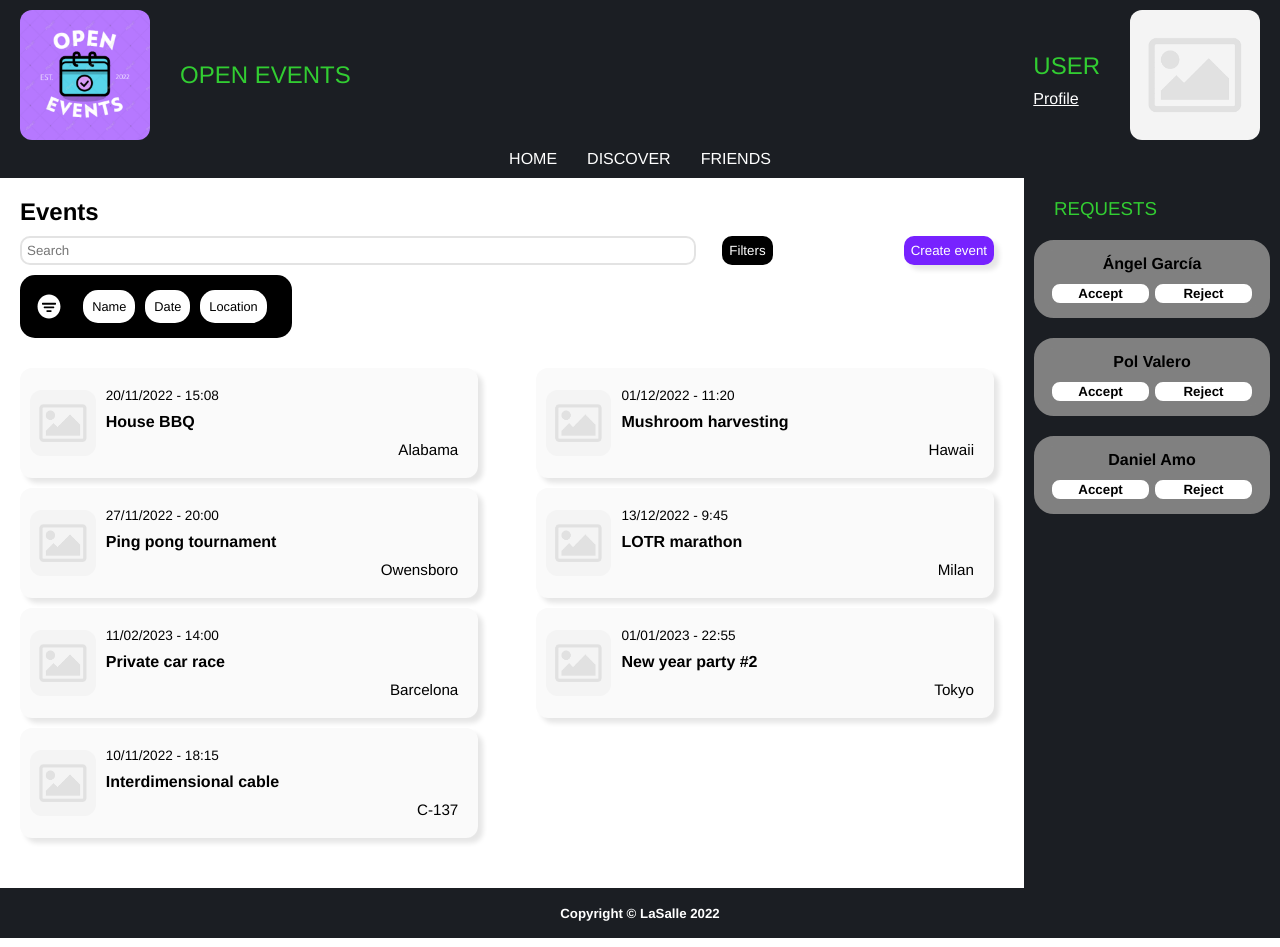
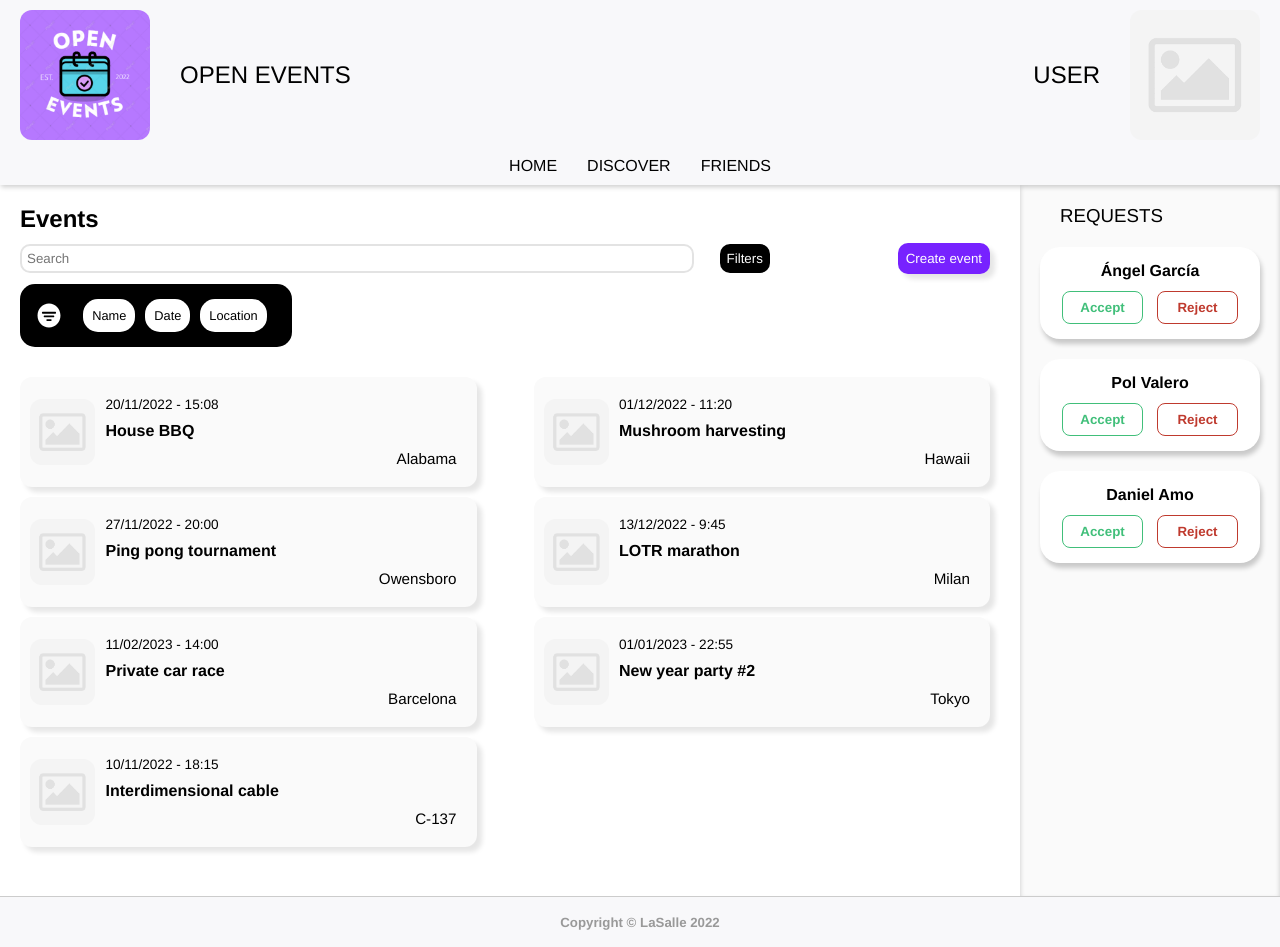
Before and after one commit to pol-valero/vue-open-events-web, a Vue app: page / in a window 1280 px wide. Built offline with nearby package versions, Linux system fonts and the light colour scheme.

Commit message:
Changed colors in most views except timeline and chat. Some buttons missing a style.

```diff
--- a/src/App.vue
+++ b/src/App.vue
@@ -9,18 +9,19 @@ import { RouterLink, RouterView } from "vue-router";
         <img
           src="src\assets\logo_image.png"
           alt="logo"
+          class="header-img"
         />
         <h2 class="title">OPEN EVENTS</h2>
       </div>
 
       <div id="user-photo">
-        <div id="user-and-profile">
-          <h2 class="title">USER</h2>
-          <RouterLink id="profile-btn" class="std-padding" to="/profile">Profile</RouterLink>
-        </div>
+        <RouterLink id="profile-btn" to="/profile">
+        <h2 class="title">USER</h2>
+        </RouterLink>
         <img
           src="src\assets\default_img.png"
           alt="user photo"
+          class="header-img"
         />
       </div>
     </div>
@@ -51,24 +52,24 @@ import { RouterLink, RouterView } from "vue-router";
       <div class="request-container">
         <p id="name-request">Ángel García</p>
         <div id="answer-buttons">
-          <button class="small-button">Accept</button>
-          <button class="small-button">Reject</button>
+          <button class="accept-button">Accept</button>
+          <button class="reject-button">Reject</button>
         </div>
       </div>
 
       <div class="request-container">
         <p id="name-request">Pol Valero</p>
         <div id="answer-buttons">
-          <button class="small-button">Accept</button>
-          <button class="small-button">Reject</button>
+          <button class="accept-button">Accept</button>
+          <button class="reject-button">Reject</button>
         </div>
       </div>
 
       <div id="last-request" class="request-container">
         <p id="name-request">Daniel Amo</p>
         <div id="answer-buttons">
-          <button class="small-button">Accept</button>
-          <button class="small-button">Reject</button>
+          <button class="accept-button">Accept</button>
+          <button class="reject-button">Reject</button>
         </div>
       </div>
     </aside>
--- a/src/assets/main.css
+++ b/src/assets/main.css
@@ -4,50 +4,36 @@
     font-family: Helvetica, Arial, sans-serif;
 }
 
-button {
-    cursor: pointer;
-}
-
-button:hover {
-    opacity: 0.8;
-    transition: 0.2s;
-}
-
 html {
     height: 100vh;
 }
 
-img {
-    width: 130px;
-    height: 130px;
-    border-radius: 12px;
-}
-
 body {
-    /*border: #1b1e23 10px solid;*/
     min-height: 100vh;
     position: relative;
 }
 
+/* Header */
 header {
     display: flex;
     flex-direction: column;
+    background: #f8f8fa;
+    color: #000;
+    box-shadow: 1px 2px 5px rgba(0, 0, 0, 0.2);
 }
 
 #top-header {
-    background: #1b1e23;
     padding: 10px 20px;
-    /*padding: 0px 20px;*/
-    color: #fff;
     display: flex;
     justify-content: space-between;
     flex-wrap: wrap;
     align-items: center;
 }
 
-main {
-    order: initial; /*Important!*/
-    width: 100%;    /*Important!*/
+.header-img {
+    width: 130px;
+    height: 130px;
+    border-radius: 12px;
 }
 
 #title-logo {
@@ -60,24 +46,21 @@ main {
     align-items: center;
 }
 
-.title {
-    color: #32CD32;
-    font-weight: 200;
-    padding-right: 30px;
-    padding-left: 30px;
-    padding-bottom: 10px;
-    padding-top: 10px;
+#profile-btn {
+    text-decoration: none;
+    color: #000;
 }
 
-#profile-btn {
-    color:#fff;
-    text-decoration: none;
-    transition: 0.4s;
-    text-decoration: underline;
+#profile-btn > .title {
+    cursor: pointer;
 }
 
-.std-padding {
-    padding: 30px;
+/* Navigation bar */
+#bot-header {
+    padding-bottom: 10px;
+    display: flex;
+    justify-content: center;
+    align-items: center;
 }
 
 #barra-nav {
@@ -87,42 +70,27 @@ main {
 }
 
 #barra-nav a {
-    color:#fff;
+    color:#000;
     text-decoration: none;
     padding: 0 15px;
     transition: 0.4s;
 }
 
-#bot-header{
-    background: #1b1e23;
-    padding-bottom: 10px;
-    color: #fff;
-    display: flex;
-    justify-content: center;
-    align-items: center;
+#barra-nav a:hover, #show-menu:hover, #hide-menu:hover, #profile-btn:hover {
+    color: #7722ff;
 }
 
-#center-screen {
-    display: flex;
-    flex-direction: row;
-    min-height: 79vh;
-    height: auto;
-    padding-bottom: 50px;
+#barra-nav a {
+    padding-top: 7px;
+    padding-bottom: 0px;
 }
 
-aside {
-    background: #1b1e23;
-    width: 100%;
-    flex-shrink: 4;
-    display: flex;
-    flex-wrap: wrap;
-    flex-direction:column;
-    justify-content:flex-start;
-    padding-top: 10px;
-}
-
-#barra-nav a:hover, #show-menu:hover, #hide-menu:hover, #profile-btn:hover {
-    color: #32CD32;
+#barra-nav a:hover {
+    border-bottom: #7722ff solid 2px;
+    padding-bottom: 5px;
+    padding-top: 0px;
+    text-shadow: 0px 3px 2px rgba(0, 0, 0, 0.2);
+    transition: 0.1s;
 }
 
 #show-menu, #hide-menu {
@@ -136,6 +104,68 @@ aside {
     display: none;
 }
 
+/* Middle */
+#center-screen {
+    display: flex;
+    flex-direction: row;
+    min-height: 79vh;
+    height: auto;
+    padding-bottom: 50px;
+}
+
+/* Main */
+main {
+    order: initial;
+    width: 100%;
+}
+
+/* Aside */
+aside {
+    background: #fafafa;
+    width: 100%;
+    flex-shrink: 4;
+    display: flex;
+    flex-wrap: wrap;
+    flex-direction:column;
+    justify-content:flex-start;
+    padding: 10px 10px 0px 10px;
+    box-shadow: inset 0px 2px 5px rgba(0, 0, 0, 0.2);
+}
+
+.request-container {
+    background:#fff;
+    padding: 15px;
+    margin: 10px;
+    border-radius: 20px;
+    box-shadow: 2px 5px 5px rgba(0, 0, 0, 0.2);
+    display: flex;
+    flex-direction: column;
+    text-align: center;
+    justify-content: center;
+}
+
+.request-container button {
+    flex-basis: 100%;
+    background-color: white;
+    border-radius: 8px;
+    padding: 8px;
+    margin-left: 7px;
+    margin-right: 7px;
+    font-weight: bold;
+    cursor: pointer;
+    transition: 0.4s;
+}
+
+#name-request {
+    font-weight: bold;
+    padding-bottom: 10px;
+}
+
+#last-request {
+    margin-bottom: 30px;
+}
+
+/* Footer */
 footer {
     position: absolute;
     bottom: 0;
@@ -143,27 +173,39 @@ footer {
     right: 0;
     width: 100%;
     height: 50px;
-    background: #1b1e23;
-    color: white;
+    background-color: #f8f8fa;
+    border-top: #ccc 1px solid;
+    color: #999;
     display: flex;
     align-items: center;
     justify-content: space-around;
 }
 
+/* Other styles */
+p, h1, h2, h3, h4, h5, h6 {
+    cursor: default;
+}
+
+button {
+    cursor: pointer;
+}
+
+button:hover {
+    opacity: 0.8;
+    transition: 0.2s;
+}
+
+.title {
+    font-weight: 500;
+    padding: 10px 30px 10px 30px;
+}
+
+.std-padding {
+    padding: 30px;
+}
+
 .small-padding {
     padding: 15px;
-}
-
-.request-container {
-    background:gray;
-    padding: 5px;
-    margin: 10px;
-    border: gray 10px solid;
-    border-radius: 20px;
-    display: flex;
-    flex-direction: column;
-    text-align: center;
-    justify-content: center;
 }
 
 #answer-buttons {
@@ -176,46 +218,54 @@ footer {
     align-items: center;
 }
 
-.small-button {
-    flex-basis: 100%;
-    margin-left: 3px;
-    margin-right: 3px;
-    font-weight: bold;
-    background-color: white;
-    border: 2px solid white;
-    border-radius: 8px;
-    cursor: pointer;
-    transition: 0.4s;
+.accept-button {
+    border: #41BF7A solid 1px;
+    color: #41BF7A;
 }
 
-.small-button:hover {
-     background-color: rgb(220, 205, 205);
+.accept-button:hover {
+    opacity: 1;
+    color: #fff;
+    background-color: #41BF7A;
 }
 
-#name-request {
-    font-weight: bold;
-    padding-bottom: 10px;
+.reject-button {
+    border: #BF3A2E solid 1px;
+    color: #BF3A2E;
 }
 
-#last-request {
-    margin-bottom: 30px;
+.reject-button:hover {
+    opacity: 1;
+    color: #fff;
+    background-color: #BF3A2E;
 }
 
-/*MEDIA QUERIES*/
+/* Adapt to device */
 @media(max-width: 768px) {
-    #show-menu, #hide-menu {
-        display: block;
+    /* Header */
+    #top-header {
+        justify-content: space-between;
     }
 
-    #barra-nav a {
-        display: block;
-        padding: 15px;
+    #top-header .title {
+        font-size: 18px;
+        padding: 10px 5px;
     }
 
+    #title-logo, #user-photo {
+        max-width: 45%;
+    }
+
+    .header-img {
+        width: 60px;
+        height: 60px;
+    }
+
+    /* Navigation bar */
     #barra-nav {
         display: block;
         position: fixed;
-        background: #1b1e23;
+        background: #f8f8fa;
         height: 100vh;
         right: -100%;
         width: 100%;
@@ -226,10 +276,27 @@ footer {
         transition: 0.5s;
     }
 
+    #barra-nav a {
+        display: block;
+        padding: 15px;
+    }
+
+    #barra-nav a:hover {
+        border-bottom: none;
+        display: block;
+        padding: 15px;
+        text-shadow: none;
+    }
+
+    #show-menu, #hide-menu {
+        display: block;
+    }
+
     #check-box:checked ~ #barra-nav {
         right: 0;
     }
 
+    /* Body */
     #center-screen {
         display: flex;
         flex-direction: column;
@@ -240,17 +307,10 @@ footer {
         padding-bottom: 50px;
     }
 
-    #top-header {
-        justify-content: space-around;
-    }
-
-    footer {
-        border-top: white 1px solid;
-    }
-
+    /* Aside */
     .request-container {
-        margin-left: 20%;
-        margin-right: 20%;
+        margin-left: 15%;
+        margin-right: 15%;
         border-radius: 15px;
     }
 }
--- a/src/views/HomeView.vue
+++ b/src/views/HomeView.vue
@@ -134,6 +134,7 @@
   padding: 20px 30px 50px 20px;
 }
 
+/* Searchbar */
 #events-searchbar {
   display: flex;
   flex-wrap: wrap;
@@ -174,11 +175,11 @@
 
 #events-searchbar-field > button:hover {
   background-color: #5a5a5a;
-  transition: 0.4s;
 }
 
+/* Create event */
 #create-event-button {
-  padding: 7px;
+  padding: 8px;
   margin-bottom: 10px;
   background-color: rgb(119, 34, 255);
   color: #fff;
@@ -191,6 +192,7 @@
   box-shadow: inset 2px 2px 5px rgba(0, 0, 0, 0.5);
 }
 
+/* Filters */
 /* Will be hidden until "Filters" button is pressed */
 #events-filters-box {
   background-color: black;
@@ -232,7 +234,7 @@
   margin-left: 10px;
 }
 
-.event-filter:hover {
+.event-filter:hover, .event-filter:hover > p {
   cursor: pointer;
   background-color: #bce7c8;
   transition: 0.4s;
@@ -242,8 +244,8 @@
   font-size: 1.6vmin;
 }
 
+/* Events list */
 #events-list-section {
-  /* Configure flex layout */
   display: flex;
   justify-content: space-between;
   flex-wrap: wrap;
@@ -298,23 +300,24 @@
 }
 
 .events-list-item-date {
-  /* Style of dates in events preview */
   font-size: 1.7vmin;
+  cursor: pointer;
 }
 
 .events-list-item-title {
-  /* Style of title in events preview */
   font-size: 2vmin;
   margin-top: 10px;
+  cursor: pointer;
 }
 
 .events-list-item-location {
-  /* Style of location in events preview */
   align-self: flex-end;
   margin-top: 10px;
   font-size: 1.9vmin;
+  cursor: pointer;
 }
 
+/* Adapt to device */
 @media (max-width: 768px) {
   #home-events-list-section {
     padding-bottom: 40px;
```
